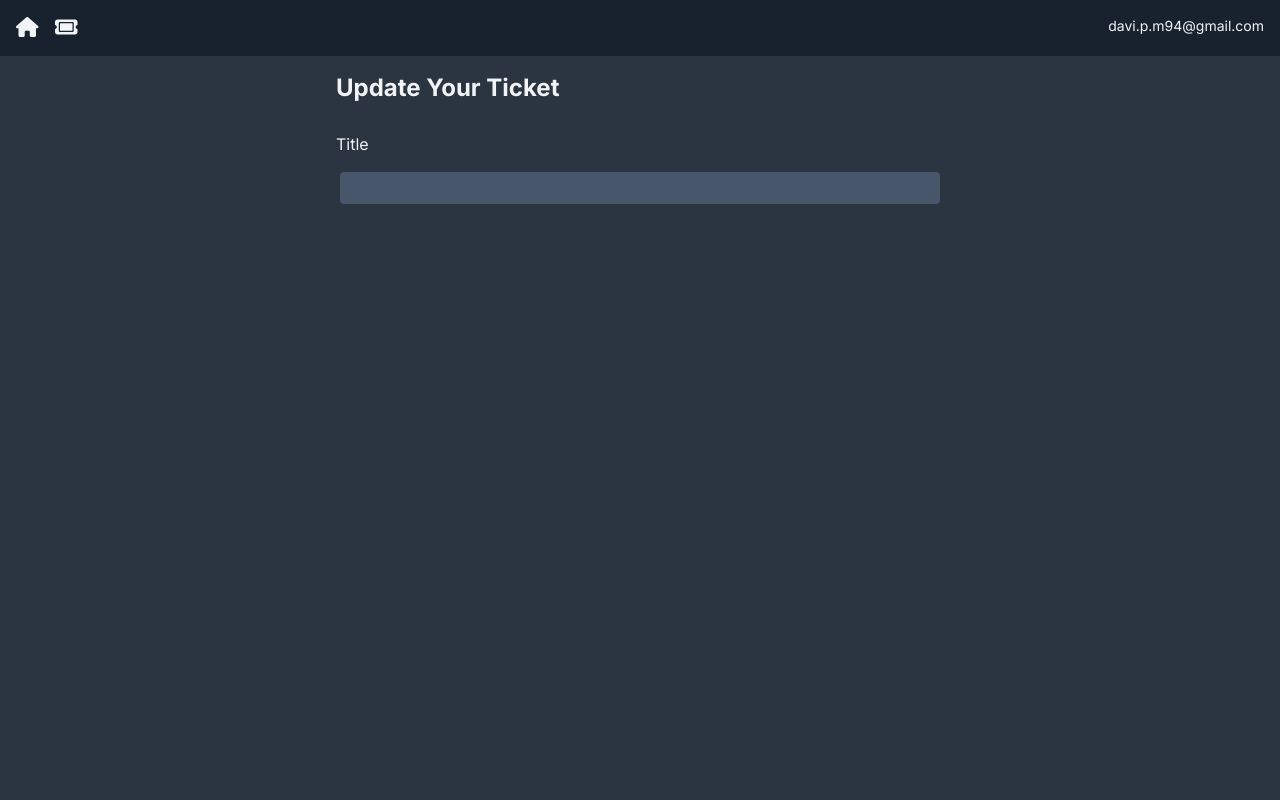
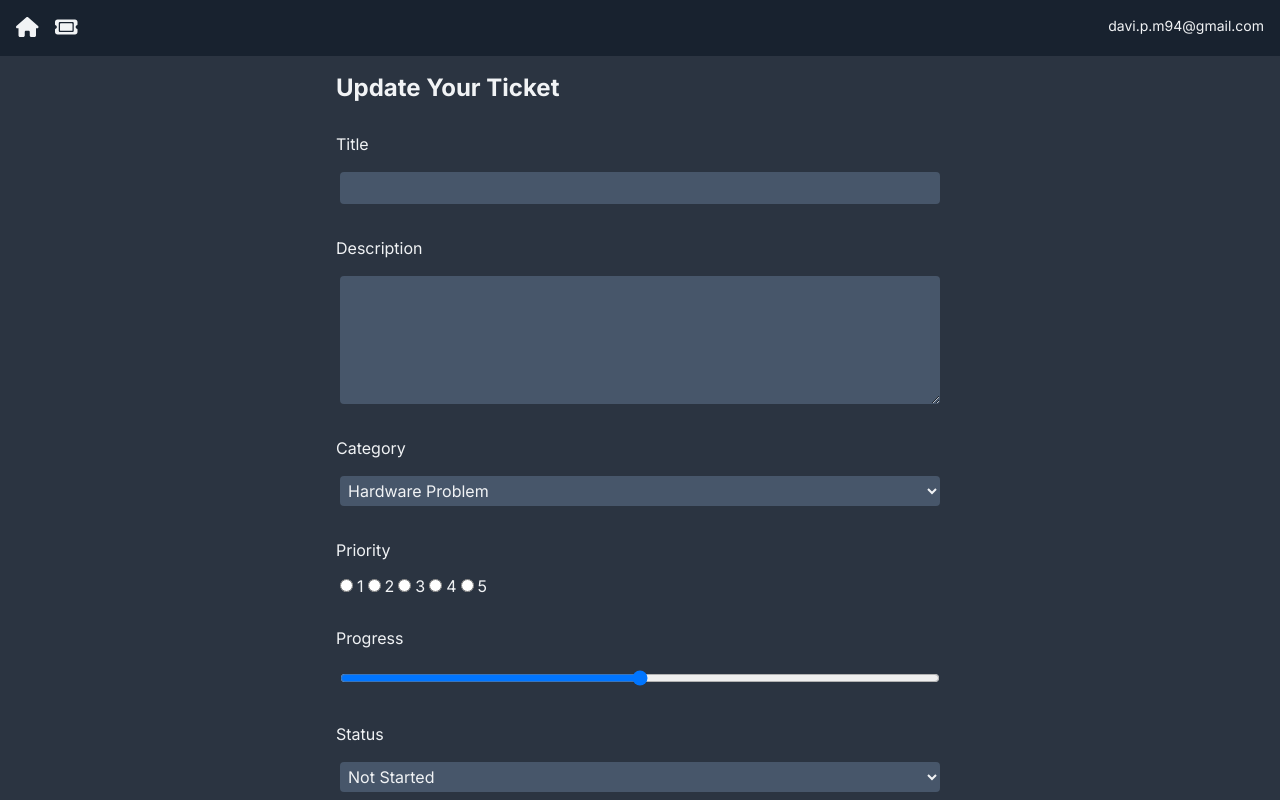
Before and after one commit to davipm/next-ticket-app, a Next.js app: page /ticket/new in a window 1280 px wide. Built offline with nearby package versions, Linux system fonts and the light colour scheme.

Commit message:
finishing form

```diff
--- a/components/edit-ticket-form.js
+++ b/components/edit-ticket-form.js
@@ -79,6 +79,75 @@ export function EditTicketForm({ ticket }) {
           required={true}
           value={formData.title}
         />
+
+        <label htmlFor="description">Description</label>
+        <textarea
+          name="description"
+          id="description"
+          cols="30"
+          rows="5"
+          onChange={onChange}
+          required={true}
+          value={formData.description}
+        />
+
+        <label htmlFor="category">Category</label>
+        <select
+          name="category"
+          id="category"
+          onChange={onChange}
+          value={formData.category}
+        >
+          {categories?.map((category, index) => (
+            <option value={category} key={index}>
+              {category}
+            </option>
+          ))}
+        </select>
+
+        <label>Priority</label>
+        <div>
+          {Array.from({ length: 5 }, (_, index) => (
+            <>
+              <input
+                type="radio"
+                name="priority"
+                id={`priority-${index + 1}`}
+                onChange={onChange}
+                value={index + 1}
+                checked={formData.priority === index + 1}
+              />
+              <label htmlFor="prioarity-1">{index + 1}</label>
+            </>
+          ))}
+        </div>
+
+        <label>Progress</label>
+        <input
+          type="range"
+          id="progress"
+          name="progress"
+          value={formData.progress}
+          min={0}
+          max={100}
+          onChange={onChange}
+        />
+
+        <label>Status</label>
+        <select
+          name="status"
+          id="status"
+          value={formData.status}
+          onChange={onChange}
+        >
+          <option value="not started">Not Started</option>
+          <option value="started">Started</option>
+          <option value="done">Done</option>
+        </select>
+
+        <button type="submit" className="btn max-w-xs">
+          {EDIT_MODE ? "Update Ticket" : "Create Ticket"}
+        </button>
       </form>
     </div>
   );
```
